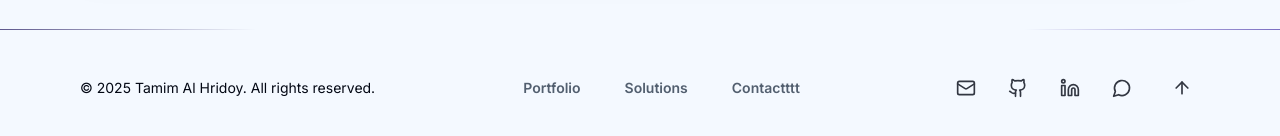
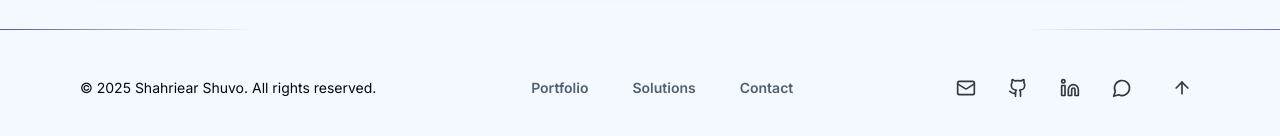
Before and after one commit to shahriear/portfolio, a Next.js app: page / in a window 1280 px wide. Shown: the part 3702-3838 px from the top of the page. Built offline with nearby package versions, Linux system fonts and the light colour scheme; no server answers.

Commit message:
footer link

```diff
--- a/components/Footer.jsx
+++ b/components/Footer.jsx
@@ -4,7 +4,7 @@
 import Link from "next/link";
 import { Mail, Github, Linkedin, ArrowUp, MessageCircle } from "lucide-react";
 
-const BRAND = "Tamim Al Hridoy";
+const BRAND = "Shahriear Shuvo";
 
 export default function Footer() {
   const year = new Date().getFullYear();
@@ -35,7 +35,7 @@ export default function Footer() {
               Solutions
             </Link>
             <Link className="nav-link" href="/contact">
-              Contactttt
+              Contact
             </Link>
           </nav>
 
@@ -43,7 +43,7 @@ export default function Footer() {
           <div className="flex items-center gap-4">
             <Link
               aria-label="Email"
-              href="mailto:contact@tamimalhridoy.com"
+              href="mailto:shuvovai403@gmail.com"
               className="rounded-lg p-2 hover:bg-black/5 dark:hover:bg-white/10 transition"
             >
               <Mail className="h-5 w-5 opacity-80" />
@@ -61,7 +61,7 @@ export default function Footer() {
 
             <Link
               aria-label="LinkedIn"
-              href="https://www.linkedin.com/in/tamimalhridoy7/"
+              href="http://linkedin.com/in/shahriear-shuvo"
               target="_blank"
               rel="noopener noreferrer"
               className="rounded-lg p-2 hover:bg-black/5 dark:hover:bg-white/10 transition"
@@ -70,7 +70,7 @@ export default function Footer() {
             </Link>
             <Link
               aria-label="WhatsApp"
-              href="https://wa.me/+8801912218666"
+              href="https://wa.me/+8801706691320"
               target="_blank"
               rel="noopener noreferrer"
               className="rounded-lg p-2 hover:bg-black/5 dark:hover:bg-white/10 transition"
```
